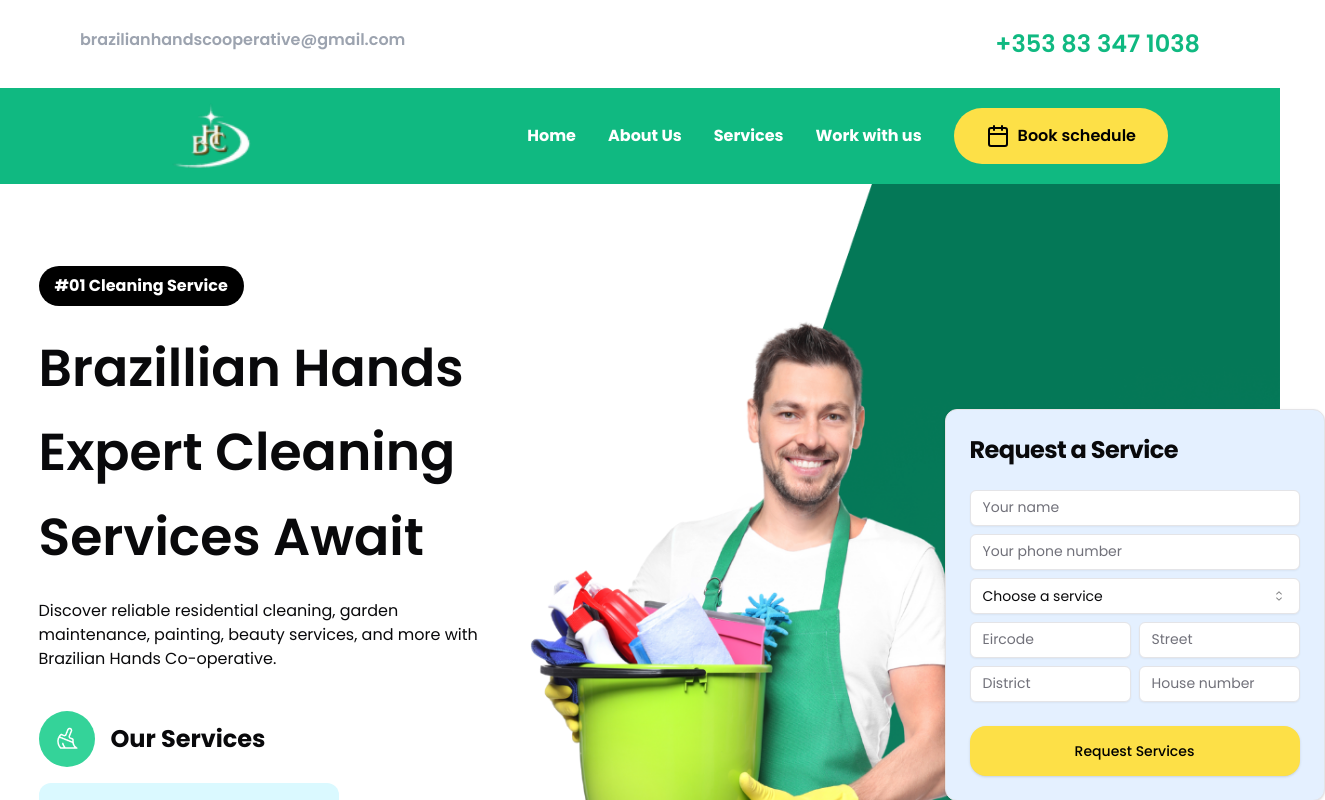
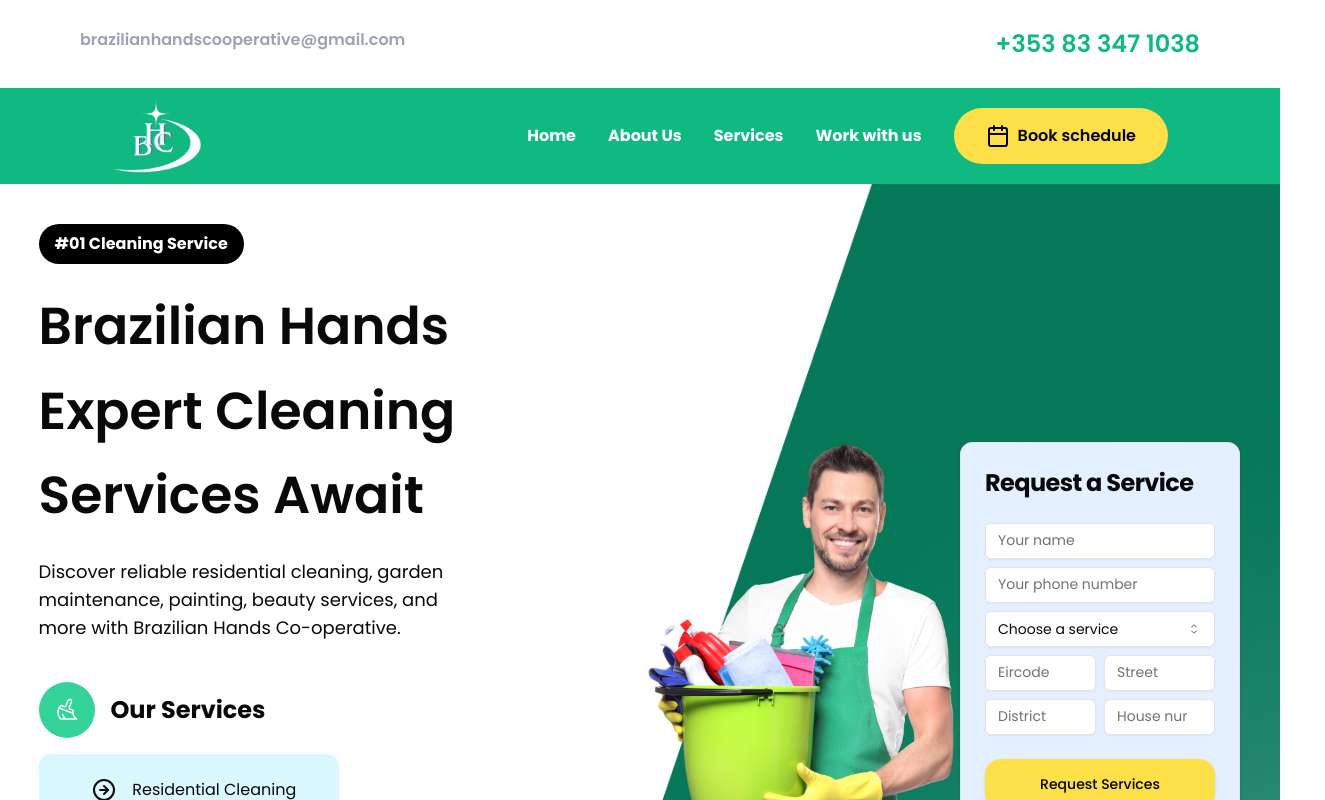
Before and after one commit to eliasacneto/web-hands-cooperative, a Next.js app: page / in a window 1280 px wide. Shown: the top 800 px of the page, 1325 px wide, since content can reach past the window. Built offline with nearby package versions, Linux system fonts and the light colour scheme.

Commit message:
hero adjusted

```diff
--- a/app/page.tsx
+++ b/app/page.tsx
@@ -10,8 +10,8 @@
 import Testimonials from "@/components/testimonials";
 import Services from "@/components/services";
 import ChooseUs from "@/components/chooseUs";
-import Logo from "../assets/logo/logo.png";
-import LogoWhite from "../assets/logo/logo_white.png";
+import Logo from "../assets/logo/logo_g.png";
+import LogoWhite from "../assets/logo/logo_w.png";
 import OurService from "@/components/ourService";
 
 export default function Home() {
@@ -45,7 +45,7 @@
 
       <div className="flex fixed items-center z-40 bg-white w-screen lg:hidden px-6 py-6 shadow-md ">
         <a href="#" className="">
-          <Image src={Logo} alt="logoo" width={150} height={50} />
+          <Image src={Logo} alt="logoo" width={60} height={50} />
         </a>
 
         <button
@@ -59,7 +59,7 @@
       {/* Menu */}
       <header className="h-12 md:h-24 px-8 md:px-12 lg:px-8 xl:px-28 flex gap-8 items-center bg-emerald-500  text-white antialiased font-bold mb-24 lg:mb-0">
         <a href="#" className="">
-          <Image src={LogoWhite} alt="logoo" width={250} height={100} />
+          <Image src={LogoWhite} alt="logoo" width={100} height={100} />
         </a>
 
         <div
@@ -123,7 +123,7 @@
       <div className="mt-10 lg:mt-20">
         <ChooseUs />
       </div>
-      <div className="flex w-full mt-6">
+      <div className="flex w-full">
         <Services />
       </div>
       <div className="flex w-full mt-6">
--- a/components/form.tsx
+++ b/components/form.tsx
@@ -18,23 +18,16 @@
 
 function Form() {
   return (
-    <div className="flex">
-      <Card className="w-[380px] bg-[#E4F0FF] ">
+    <Card className="w-[350px] lg:w-[400px] bg-[#E4F0FF] ">
       <CardHeader>
-          <CardTitle className="font-bold text-2xl">
-            Request a Service
-          </CardTitle>
+        <CardTitle className="font-bold text-2xl">Request a Service</CardTitle>
       </CardHeader>
 
       <CardContent>
         <form>
           <div className="grid w-full items-center gap-2">
             <div className="flex flex-col gap-2">
-                <Input
-                  id="name"
-                  placeholder="Your name"
-                  className="bg-white "
-                />
+              <Input id="name" placeholder="Your name" className="bg-white " />
               <Input
                 type="text"
                 id="phone"
@@ -99,7 +92,6 @@
         </Button>
       </CardFooter>
     </Card>
-    </div>
   );
 }
 
--- a/components/hero.tsx
+++ b/components/hero.tsx
@@ -24,31 +24,30 @@
 
 const Hero = () => {
   return (
-    <div className=" bg-hero bg-cover flex flex-col items-center mx-4 lg:mx-0 lg:flex-row lg:justify-center lg:w-full lg:h-full">
-      <div className="flex flex-col ">
+    <div className="bg-hero bg-cover flex flex-col items-center lg:flex-row lg:justify-evenly lg:items-end  w-full">
+      <div className="flex flex-col justify-evenly items-center w-full">
         <div className="flex flex-col items-center lg:items-start mt-10">
-          <p className="text-center items-center lg:text-start bg-black w-fit px-4 py-2 rounded-full text-white font-bold mb-5 ">
+          <p className="text-center lg:text-start bg-black w-fit px-4 py-2 rounded-full text-white font-bold mb-5">
             #01 Cleaning Service
           </p>
 
-          <h1 className="text-3xl text-center font-semibold lg:text-[52px] lg:w-[563px] lg:leading-relaxed lg:text-start ">
-            Brazillian Hands Expert Cleaning Services Await
+          <h1 className="text-3xl text-center px-1 lg:px-0 font-semibold lg:text-[52px] lg:w-[563px] lg:leading-relaxed lg:text-start">
+            Brazilian Hands Expert Cleaning Services Await
           </h1>
-          <p className="mt-5 text-center lg:w-[448px] lg:text-start">
+          <p className="mt-5 text-base lg:text-lg px-4 lg:px-0 text-center lg:w-[448px] lg:text-start">
             Discover reliable residential cleaning, garden maintenance,
             painting, beauty services, and more with Brazilian Hands
             Co-operative.
           </p>
-        </div>
-        <div className="lg:flex flex-col hidden">
-          <div className="flex mt-10 justify-start items-center lg:justify-start gap-4">
+          <div className="lg:flex flex-col justify-start items-start hidden">
+            <div className="flex mt-10 justify-start items-center gap-4">
               <div className="flex bg-emerald-400 px-4 py-4 items-center justify-center rounded-full">
                 <Image src={Broom} alt="broom icon" width={24} height={24} />
               </div>
               <h2 className="font-bold text-2xl">Our Services</h2>
             </div>
-          <div className="flex flex-col items-center justify-center bg-[#DAF9FF] w-fit px-10 py-6 lg:w-[300px] lg:px-0 mt-4 rounded-xl ">
-            <ul className=" flex flex-col justify-center gap-5 lg:items-start ml-6">
+            <div className="flex flex-col items-center justify-center bg-[#DAF9FF] w-fit px-10 py-6 lg:w-[300px] lg:px-0 mt-4 rounded-xl">
+              <ul className="flex flex-col justify-center gap-5 lg:items-start ml-6">
                 <li className="flex gap-4">
                   <CircleArrowRight />
                   Residential Cleaning
@@ -65,17 +64,19 @@
             </div>
           </div>
         </div>
-      <div className="flex flex-col lg:flex-row items-center w-1/2 lg:justify-center ">
+      </div>
+      <div className="flex bg-emerald-50 mt-10 lg:mt-0 lg:py-0 lg:bg-transparent flex-col lg:flex-row w-full justify-center items-center lg:items-end ">
+        <div className="flex md:w-1/2">
           <Image
-          className="w-[250px] lg:w-[450px] items-end "
+            className="w-[200px] lg:w-[500px] h-full"
             src={BHC}
             width={0}
             height={0}
             alt="hero-img"
           />
-        <div className="flex z-10 lg:-ml-6 lg:mt-10">
+        </div>
+        <div className="flex z-10 lg:w-1/2  justify-center pr-10 items-center lg:justify-start lg:items-end lg:mt-10 lg:mb-10 pb-10">
           <Form />
-          {/*  */}
         </div>
       </div>
     </div>
--- a/components/services.tsx
+++ b/components/services.tsx
@@ -20,7 +20,7 @@
       </div>
       <div className="flex flex-col gap-4">
         <div className="flex flex-col gap-10 lg:flex-row px-4 lg:gap-10 lg:mt-12">
-          <div className="flex flex-col items-center text-white lg:w-[560px]">
+          <div className="flex flex-col items-center text-white lg:w-[500px]">
             <Image
               className="rounded-3xl w-[450px] lg:w-[560px] "
               src={ResidentialIMG}
@@ -40,7 +40,7 @@
               </p>
             </div>
           </div>
-          <div className="flex flex-col items-center text-white lg:w-[560px]">
+          <div className="flex flex-col items-center text-white lg:w-[500px]">
             <Image
               className="rounded-3xl w-[450px] lg:w-[560px] "
               src={CommercialIMG}
@@ -61,10 +61,10 @@
             </div>
           </div>
         </div>
-        <div className="flex flex-col gap-10 lg:flex-row lg:gap-10 lg:mt-12">
+        <div className="flex flex-col gap-10  px-4  lg:flex-row lg:gap-10 lg:mt-12">
           <div className="flex flex-col items-center text-white lg:w-[560px]">
             <Image
-              className="rounded-3xl w-[450px] lg:w-[560px] "
+              className="rounded-3xl w-[450px] lg:w-[500px] "
               src={DeepIMG}
               width={0}
               height={0}
@@ -82,9 +82,9 @@
               </p>
             </div>
           </div>
-          <div className="flex flex-col items-center text-white lg:w-[560px]">
+          <div className="flex flex-col items-center text-white lg:w-[500px]">
             <Image
-              className="rounded-3xl w-[450px] lg:w-[560px] "
+              className="rounded-3xl w-[450px] lg:w-[500px] "
               src={WindowIMG}
               width={0}
               height={0}
```
Also changed, not shown: assets/logo/logo_g.png (added), assets/logo/logo_w.png (added). Lines whose indentation alone changed are shown as unchanged.
